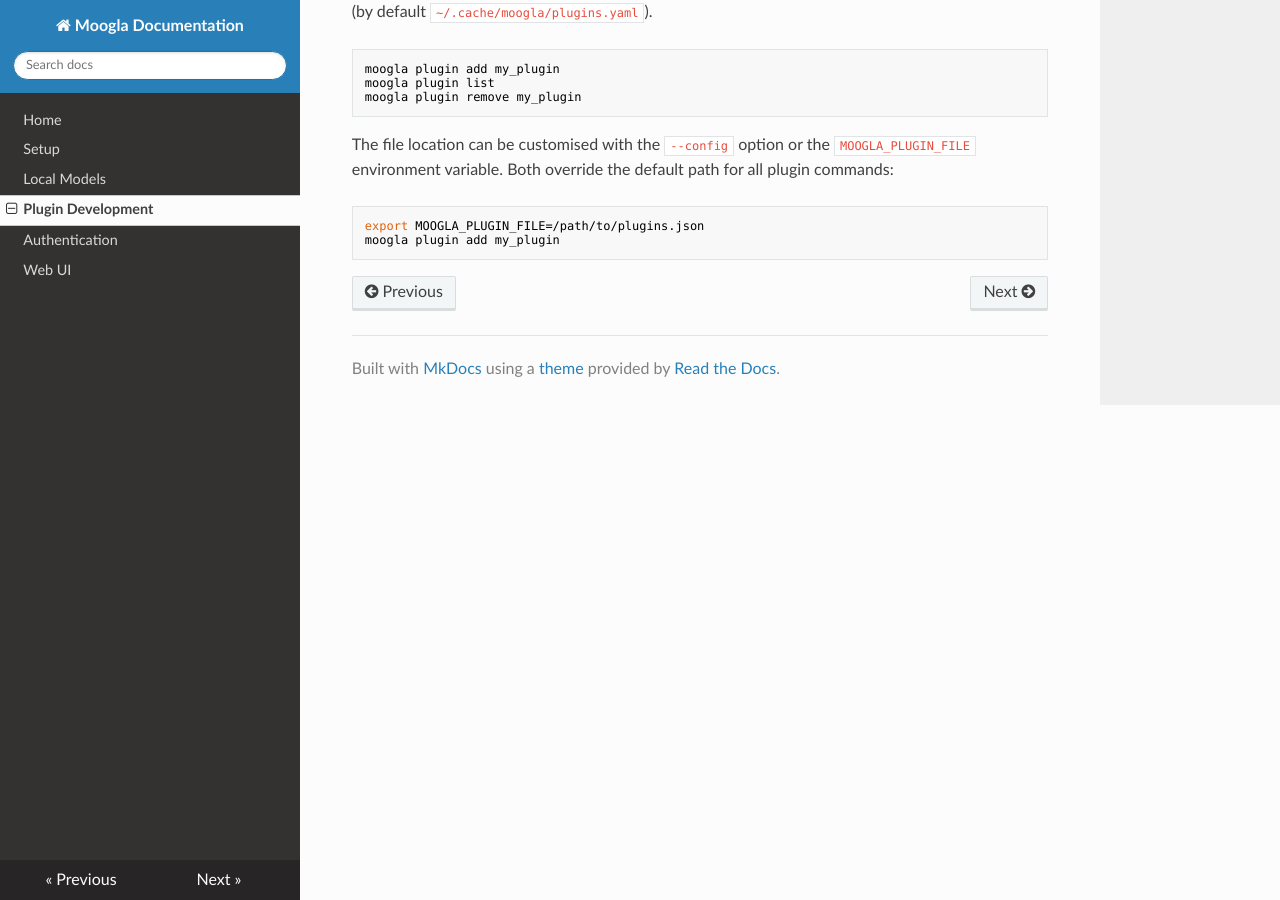
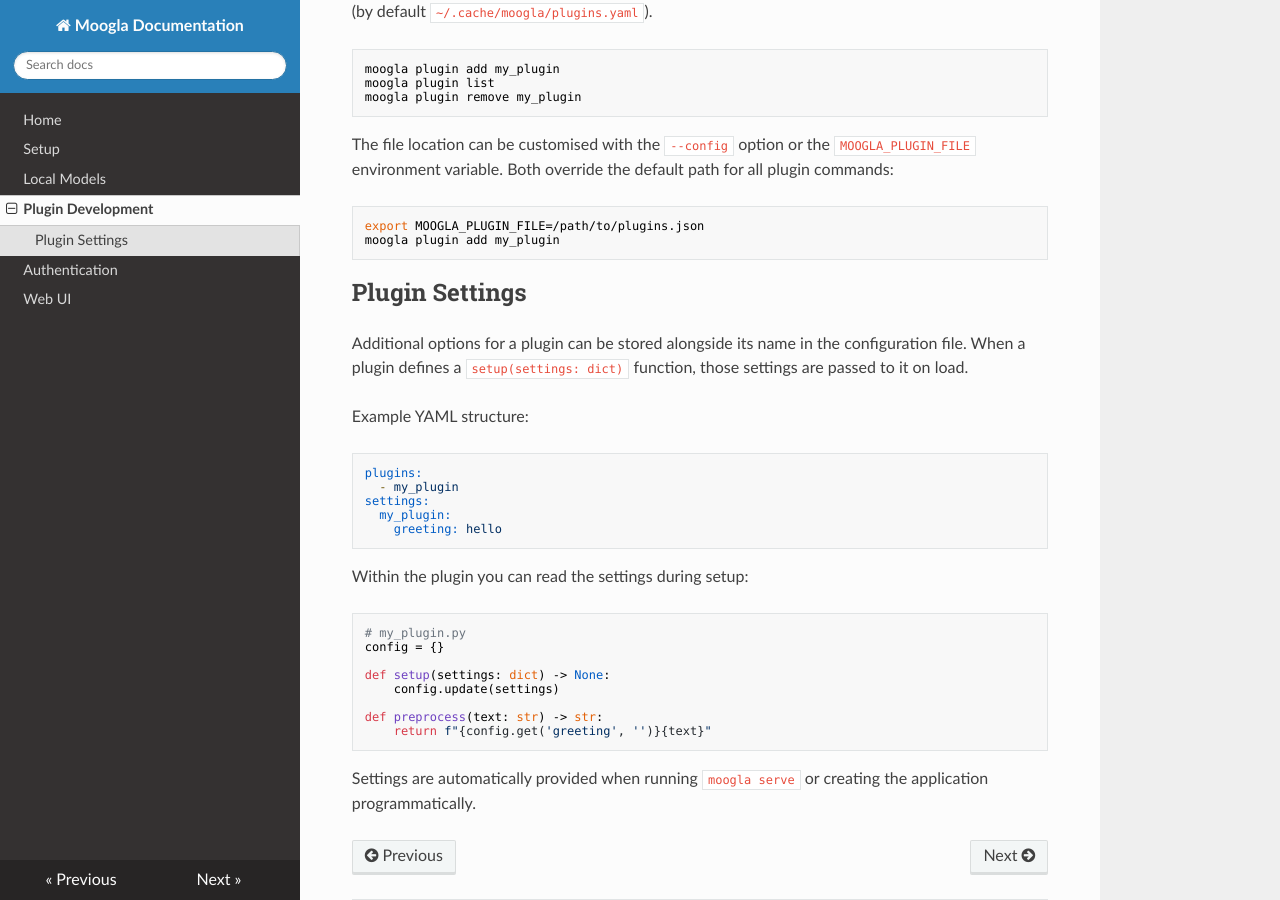
Before and after one commit to rehkad/Moogla, an MkDocs documentation site: the page built from docs/plugins.md, in a window 1280 px wide and 900 px high, scrolled down 550 px. Built offline with MkDocs 1.6.1, drawn with Linux system fonts in a browser that asks for light colours; nearby versions of some CDN libraries.

Commit message:
Add plugin settings support

````diff
--- a/docs/plugins.md
+++ b/docs/plugins.md
@@ -39,3 +39,35 @@ path for all plugin commands:
 export MOOGLA_PLUGIN_FILE=/path/to/plugins.json
 moogla plugin add my_plugin
 ```
+
+## Plugin Settings
+
+Additional options for a plugin can be stored alongside its name in the
+configuration file. When a plugin defines a `setup(settings: dict)` function,
+those settings are passed to it on load.
+
+Example YAML structure:
+
+```yaml
+plugins:
+  - my_plugin
+settings:
+  my_plugin:
+    greeting: hello
+```
+
+Within the plugin you can read the settings during setup:
+
+```python
+# my_plugin.py
+config = {}
+
+def setup(settings: dict) -> None:
+    config.update(settings)
+
+def preprocess(text: str) -> str:
+    return f"{config.get('greeting', '')}{text}"
+```
+
+Settings are automatically provided when running `moogla serve` or creating the
+application programmatically.
````
Also changed, not shown: 4 other files.
